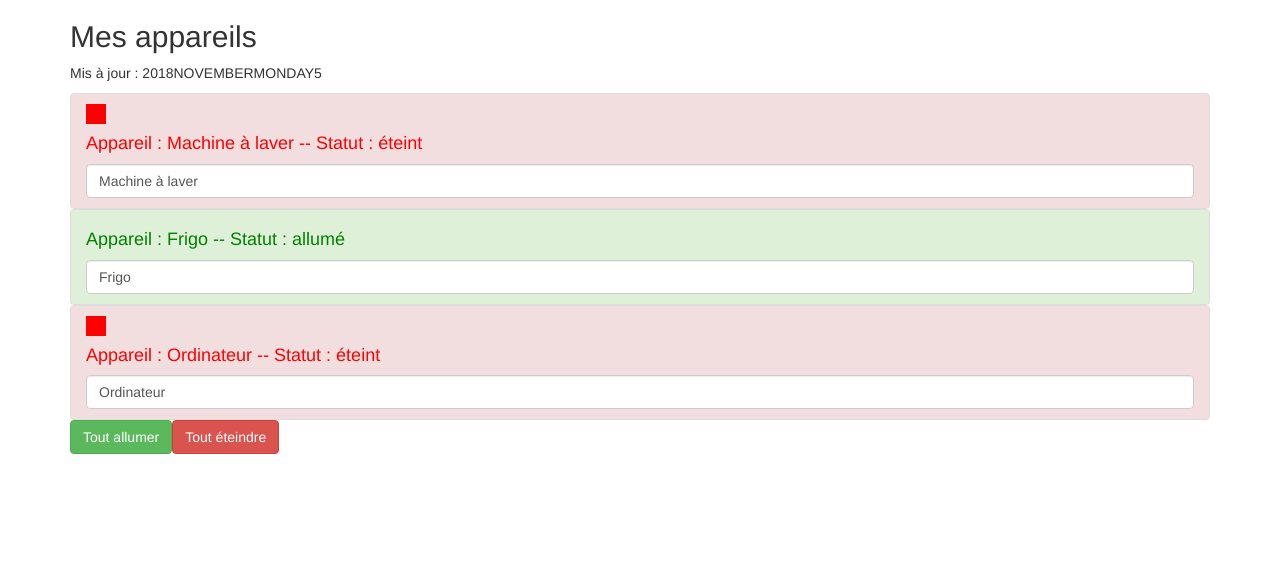
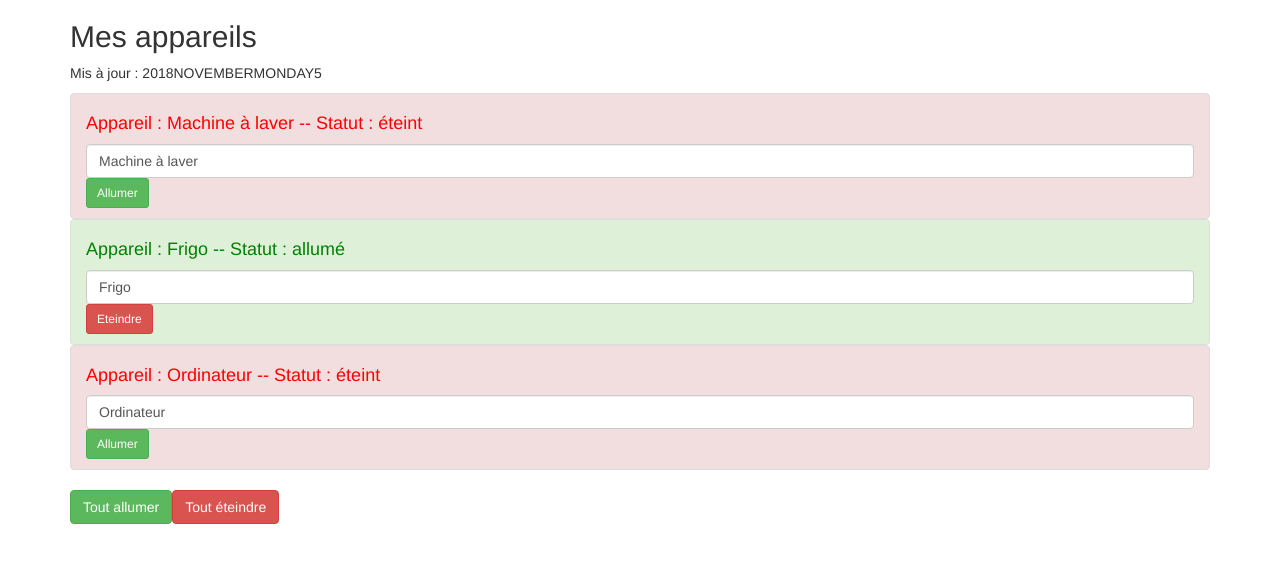
Before and after one commit to MajdiZouari/Angular, an Angular app: page / in a window 1280 px wide. Shown: the top 562 px of the page. Built offline with nearby package versions, Linux system fonts and the light colour scheme.

Commit message:
Communication entre components

```diff
--- a/src/app/app.component.html
+++ b/src/app/app.component.html
@@ -3,9 +3,12 @@
     <div class="col-xs-12">
       <h2>Mes appareils</h2>
       <p>Mis à jour : {{ lastUpdate | async | date: 'yMMMMEEEEd' | uppercase }}</p>
-      <app-appareil  *ngFor="let appareil of appareils"
-                     [appareilName]="appareil.name"
-                     [appareilStatus]="appareil.status"></app-appareil>
+      <ul class="list-group">
+        <app-appareil  *ngFor="let appareil of appareils; let i = index"
+                       [appareilName]="appareil.name"
+                       [appareilStatus]="appareil.status"
+                       [index]="i"></app-appareil>
+      </ul>
       <button class="btn btn-success"
               [disabled]="!isAuth"
               (click)="onAllumer()">Tout allumer</button>
--- a/src/app/appareil/appareil.component.html
+++ b/src/app/appareil/appareil.component.html
@@ -1,8 +1,15 @@
 <li [ngClass]="{'list-group-item': true,
                 'list-group-item-success': appareilStatus === 'allumé',
                 'list-group-item-danger': appareilStatus === 'éteint'}">
-  <div style="width:20px;height:20px;background-color:red;"
-       *ngIf="appareilStatus === 'éteint'"></div>
+
   <h4 [ngStyle]="{color: getColor()}">Appareil : {{ appareilName }} -- Statut : {{ getStatus() }}</h4>
   <input type="text" class="form-control" [(ngModel)]="appareilName">
+
+  <button class="btn btn-sm btn-success"
+          *ngIf="appareilStatus === 'éteint'"
+          (click)="onSwitch()">Allumer</button>
+  <button class="btn btn-sm btn-danger"
+          *ngIf="appareilStatus === 'allumé'"
+          (click)="onSwitch()">Eteindre</button>
+
 </li>
--- a/src/app/appareil/appareil.component.ts
+++ b/src/app/appareil/appareil.component.ts
@@ -1,4 +1,5 @@
 import {Component, Input, OnInit} from '@angular/core';
+import {AppareilService} from "../services/appareil.service";
 
 @Component({
   selector: 'app-appareil',
@@ -9,8 +10,9 @@
 
   @Input() appareilName: string;
   @Input() appareilStatus: string;
+  @Input() index: number;
 
-  constructor() { }
+  constructor(private appareilService: AppareilService) { }
 
   ngOnInit() {
   }
@@ -27,4 +29,13 @@
     }
   }
 
+  onSwitch() {
+    if(this.appareilStatus === 'allumé') {
+      this.appareilService.switchOffOne(this.index);
+    } else if(this.appareilStatus === 'éteint') {
+      this.appareilService.switchOnOne(this.index);
+    }
+  }
+
+
 }
--- a/src/app/services/appareil.service.ts
+++ b/src/app/services/appareil.service.ts
@@ -27,4 +27,12 @@
     }
   }
 
+  switchOnOne(i: number) {
+    this.appareils[i].status = 'allumé';
+  }
+
+  switchOffOne(i: number) {
+    this.appareils[i].status = 'éteint';
+  }
+
 }
```
